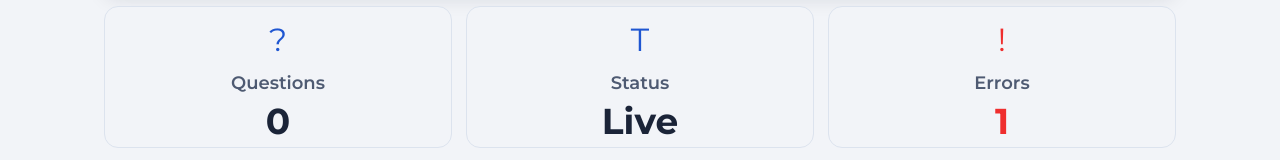
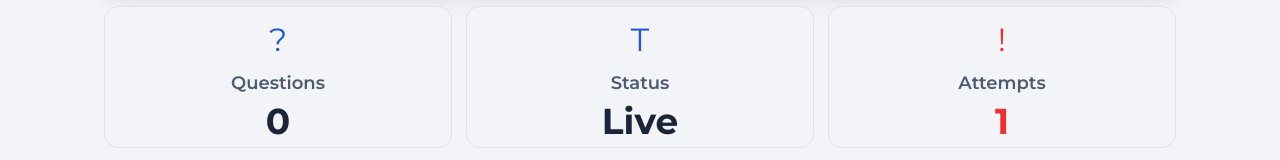
Before and after one commit to Kele228610/WTF-Capstone-Project, a React (Vite) app: page /assessment/module-1 in a window 1280 px wide. Shown: the part 371-531 px from the top of the page. Built offline with nearby package versions, Linux system fonts and the light colour scheme.

Commit message:
knowledge check

```diff
--- a/src/features/assessments/Module1AssessmentFrontPage.jsx
+++ b/src/features/assessments/Module1AssessmentFrontPage.jsx
@@ -179,7 +179,7 @@ const Module1AssessmentFrontPage = () => {
           </article>
           <article className={styles.statCard}>
             <div className={styles.statIconRed}>!</div>
-            <div className={styles.statLabel}>Errors</div>
+            <div className={styles.statLabel}>Attempts</div>
             <div className={styles.statValueRed}>{error ? 1 : 0}</div>
           </article>
         </section>
```
